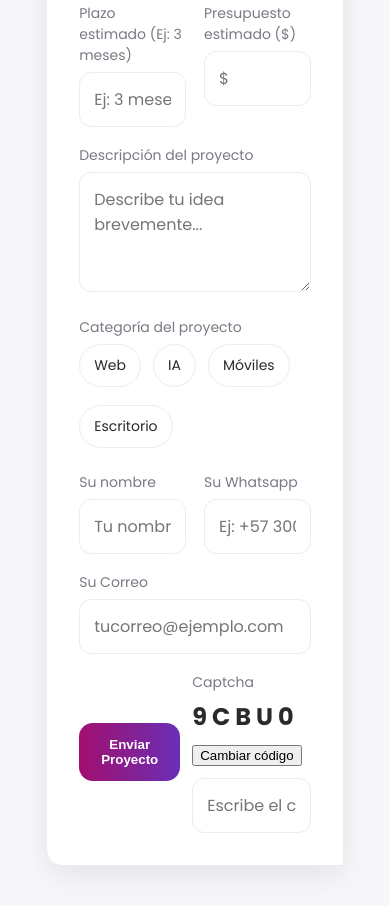
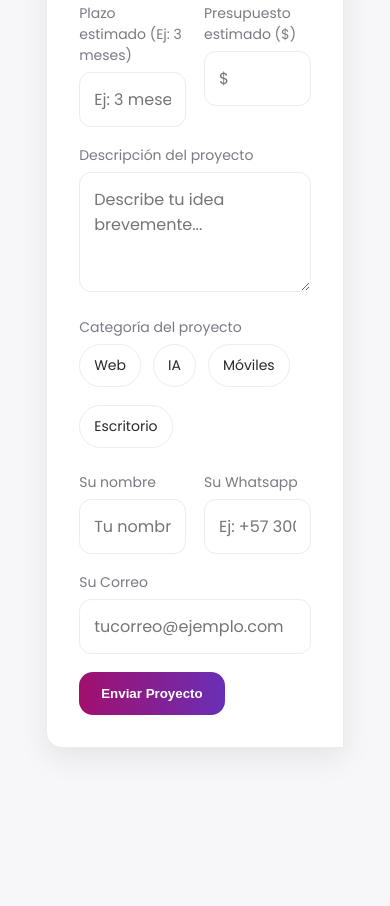
Before and after one commit to jdmor-prog/formulario-seguro, a plain HTML site: page index.html in a window 390 px wide. Shown: the part 766-1672 px from the top of the page. After the commit the page ends 1554 px from the top, so only its background shows below. Drawn offline with Linux system fonts and the light colour scheme.

Commit message:
feat: Implementación de recaptcha v2

```diff
--- a/index.html
+++ b/index.html
@@ -7,6 +7,7 @@
   <title>Registrar Proyecto</title>
   <link href="https://fonts.googleapis.com/css2?family=Poppins:wght@300;400;600;700&display=swap" rel="stylesheet">
   <link rel="stylesheet" href="style.css">
+  <script src="https://www.google.com/recaptcha/api.js" async defer></script>
 </head>
 
 <body>
@@ -93,21 +94,13 @@
 
           <section class="actions">
             <button class="btn" type="submit">Enviar Proyecto</button>
-            <div class="full">
-              <label for="captchaManual">Captcha</label>
-              <div id="captchaManual"
-                style="font-weight: bold; letter-spacing: 5px; user-select: none; font-size: 24px; margin-bottom: 8px;">
-              </div>
-              <button type="button" id="refreshCaptcha" style="margin-bottom: 12px;">Cambiar código</button>
-              <input type="text" id="inputCaptchaManual" name="captchaManual" placeholder="Escribe el código captcha"
-                required />
+            <div class="full recaptcha-container">
+              <div class="g-recaptcha" data-sitekey="6Le93MorAAAAAETFN862h8e3JntkRwI4E3iRJ8KR"></div>
             </div>
+          </section>
+        </form>
       </article>
     </section>
-    </form>
-    </article>
-    </section>
-  </main>
   </main>
   <script src="script.js"></script>
 </body>
--- a/script.js
+++ b/script.js
@@ -1,43 +1,17 @@
-document.addEventListener('DOMContentLoaded', function () {
+document.addEventListener("DOMContentLoaded", () => {
+  const form = document.querySelector("form")
+  const nombreInput = document.getElementById("nombre")
+  const plazoInput = document.getElementById("plazo")
+  const presupuestoInput = document.getElementById("presupuesto")
+  const descripcionInput = document.getElementById("descripcion")
+  const nombreCliInput = document.getElementById("nombre_cli")
+  const whatsappInput = document.getElementById("whatsapp")
+  const correoInput = document.getElementById("correo")
+  const categoriaInputs = document.querySelectorAll('input[name="cat[]"]')
+  const grecaptcha = window.grecaptcha
 
-    const form = document.querySelector('form');
-    const nombreInput = document.getElementById('nombre');
-    const plazoInput = document.getElementById('plazo');
-    const presupuestoInput = document.getElementById('presupuesto');
-    const descripcionInput = document.getElementById('descripcion');
-    const nombreCliInput = document.getElementById('nombre_cli');
-    const whatsappInput = document.getElementById('whatsapp');
-    const correoInput = document.getElementById('correo');
-    const categoriaInputs = document.querySelectorAll('input[name="cat[]"]');
-
-    function generarCaptcha(length = 5) {
-        const chars = 'ABCDEFGHIJKLMNOPQRSTUVWXYZabcdefghijklmnopqrstuvwxyz0123456789';
-        let captcha = '';
-        for (let i = 0; i < length; i++) {
-            captcha += chars.charAt(Math.floor(Math.random() * chars.length));
-        }
-        return captcha;
-    }
-
-    let codigoCaptcha = '';
-    const captchaDiv = document.getElementById('captchaManual');
-    const inputCaptcha = document.getElementById('inputCaptchaManual');
-    const btnRefreshCaptcha = document.getElementById('refreshCaptcha');
-
-    function mostrarCaptcha() {
-        codigoCaptcha = generarCaptcha();
-        captchaDiv.textContent = codigoCaptcha;
-        if (inputCaptcha) inputCaptcha.value = '';
-    }
-
-    mostrarCaptcha();
-
-    if (btnRefreshCaptcha) {
-        btnRefreshCaptcha.addEventListener('click', mostrarCaptcha);
-    }
-
-    form.addEventListener('submit', function (event) {
-        event.preventDefault();
+  form.addEventListener("submit", (event) => {
+    event.preventDefault()
 
     if (
       !nombreInput.value.trim() ||
@@ -48,42 +22,45 @@ document.addEventListener('DOMContentLoaded', function () {
       !whatsappInput.value.trim() ||
       !correoInput.value.trim()
     ) {
-            alert('Por favor, completa todos los campos antes de enviar.');
-            return;
+      alert("Por favor, completa todos los campos antes de enviar.")
+      return
     }
 
-        let categoriaSeleccionada = false;
-        categoriaInputs.forEach(function (input) {
-            if (input.checked) categoriaSeleccionada = true;
-        });
+    let categoriaSeleccionada = false
+    categoriaInputs.forEach((input) => {
+      if (input.checked) categoriaSeleccionada = true
+    })
 
     if (!categoriaSeleccionada) {
-            alert('Por favor, selecciona al menos una categoría de proyecto.');
-            return;
+      alert("Por favor, selecciona al menos una categoría de proyecto.")
+      return
     }
 
-        const emailRegex = /^[^\s@]+@[^\s@]+\.[^\s@]+$/;
+    const emailRegex = /^[^\s@]+@[^\s@]+\.[^\s@]+$/
     if (!emailRegex.test(correoInput.value.trim())) {
-            alert('Por favor, ingresa un correo electrónico válido.');
-            return;
+      alert("Por favor, ingresa un correo electrónico válido.")
+      return
     }
 
-        if (inputCaptcha.value.trim() !== codigoCaptcha) {
-            alert('Captcha manual incorrecto. Por favor, inténtalo de nuevo.');
-            mostrarCaptcha();
-            return;
+    const recaptchaResponse = grecaptcha.getResponse()
+    if (!recaptchaResponse) {
+      alert("Por favor, completa el reCAPTCHA antes de enviar el formulario.")
+      return
     }
 
-        console.log('Intentando enviar formulario...');
-        console.log('Nombre del proyecto:', nombreInput.value);
-        console.log('Plazo estimado:', plazoInput.value);
-        console.log('Presupuesto estimado:', presupuestoInput.value);
-        console.log('Descripción:', descripcionInput.value);
-        console.log('Su nombre:', nombreCliInput.value);
-        console.log('Whatsapp:', whatsappInput.value);
-        console.log('Correo:', correoInput.value);
+    console.log("reCAPTCHA Response:", recaptchaResponse)
 
-        alert('Formulario enviado con éxito!');
-    });
+    console.log("Intentando enviar formulario...")
+    console.log("Nombre del proyecto:", nombreInput.value)
+    console.log("Plazo estimado:", plazoInput.value)
+    console.log("Presupuesto estimado:", presupuestoInput.value)
+    console.log("Descripción:", descripcionInput.value)
+    console.log("Su nombre:", nombreCliInput.value)
+    console.log("Whatsapp:", whatsappInput.value)
+    console.log("Correo:", correoInput.value)
 
-});
+    grecaptcha.reset()
+
+    alert("Formulario enviado con éxito!")
+  })
+})
--- a/style.css
+++ b/style.css
@@ -201,3 +201,20 @@ textarea:focus {
   background: linear-gradient(90deg, var(--brand-1), var(--brand-2));
   color: #fff;
 }
+
+.recaptcha-container {
+  display: flex;
+  justify-content: center;
+  margin-top: 16px;
+}
+
+.g-recaptcha {
+  transform: scale(0.9);
+  transform-origin: center;
+}
+
+@media (max-width: 480px) {
+  .g-recaptcha {
+    transform: scale(0.8);
+  }
+}
```
Lines whose indentation alone changed are shown as unchanged.
